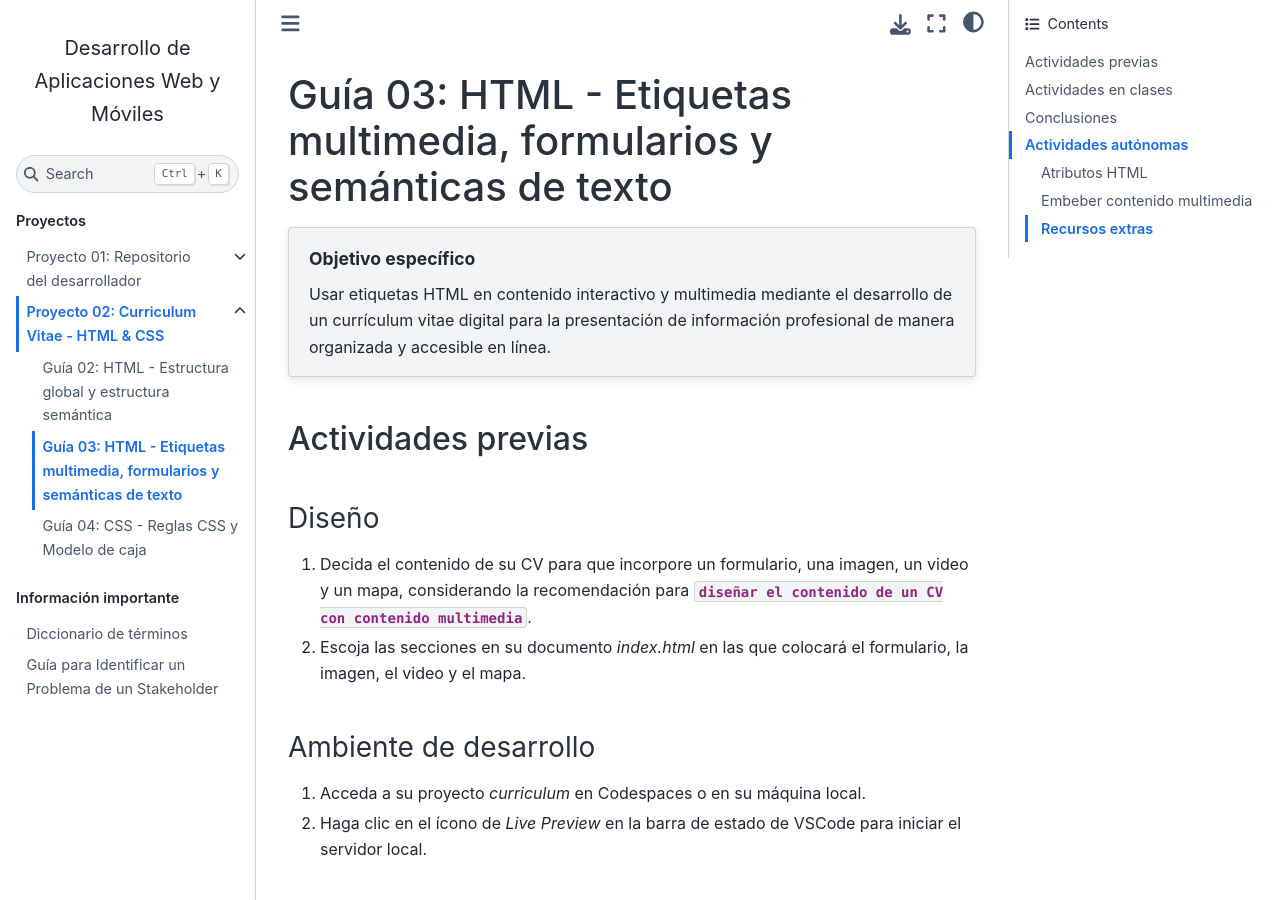
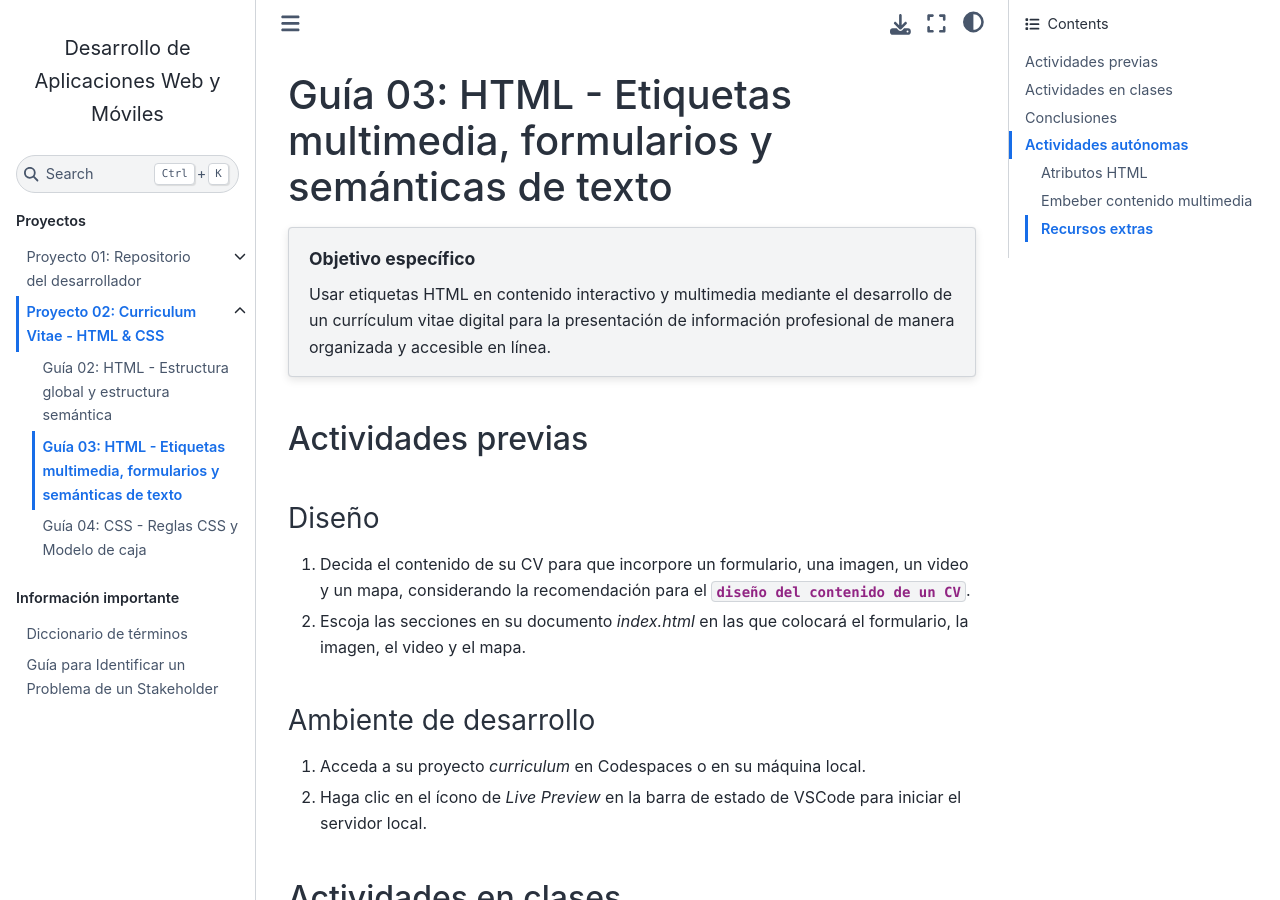
Before and after one commit to DAWMFIEC/DAWM-AI, a Sphinx documentation site: the page built from docs/source/guias/guia03.rst, in a window 1280 px wide and 900 px high. Built offline with Sphinx 7.4.7 and the Sphinx Book theme 1.1.4, drawn with Linux system fonts in a browser that asks for light colours; pages that are not in the unit, such as notebooks, are missing from menus; comment, search, counter and statistics services are not loaded.

Commit message:
pdf en español

```diff
--- a/docs/source/guias/guia03.rst
+++ b/docs/source/guias/guia03.rst
@@ -18,7 +18,7 @@ Actividades previas
 Diseño
 ------
 
-1. Decida el contenido de su CV para que incorpore un formulario, una imagen, un video y un mapa, considerando la recomendación para :download:`diseñar el contenido de un CV con contenido multimedia <./pdfs/guia03-disenocontenidomultimedia.pdf>`.
+1. Decida el contenido de su CV para que incorpore un formulario, una imagen, un video y un mapa, considerando la recomendación para el :download:`diseño del contenido de un CV <./pdfs/guia03-disenocontenido.pdf>`.
 
 2. Escoja las secciones en su documento *index.html* en las que colocará el formulario, la imagen, el video y el mapa.
 
```
Also changed, not shown: 2 other files.
